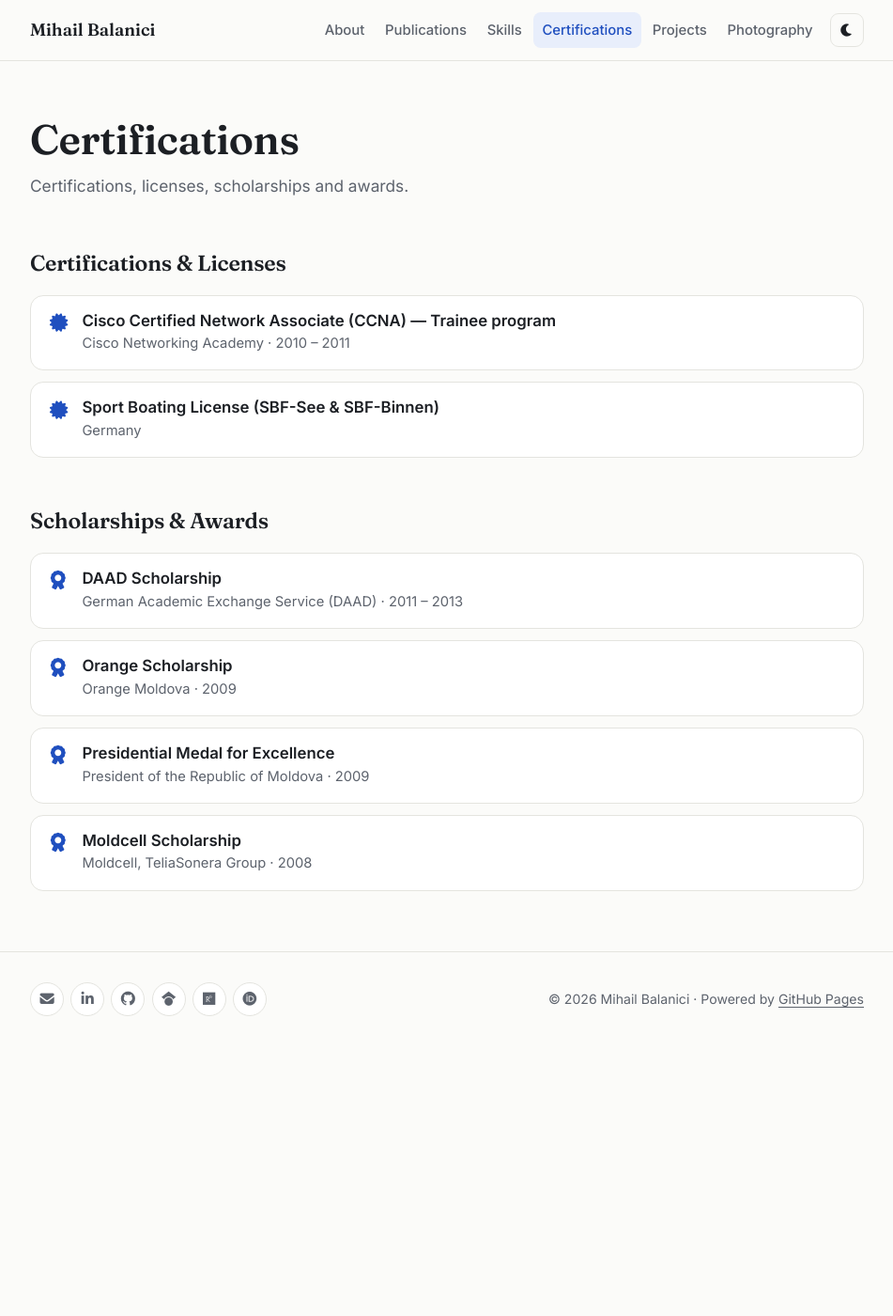
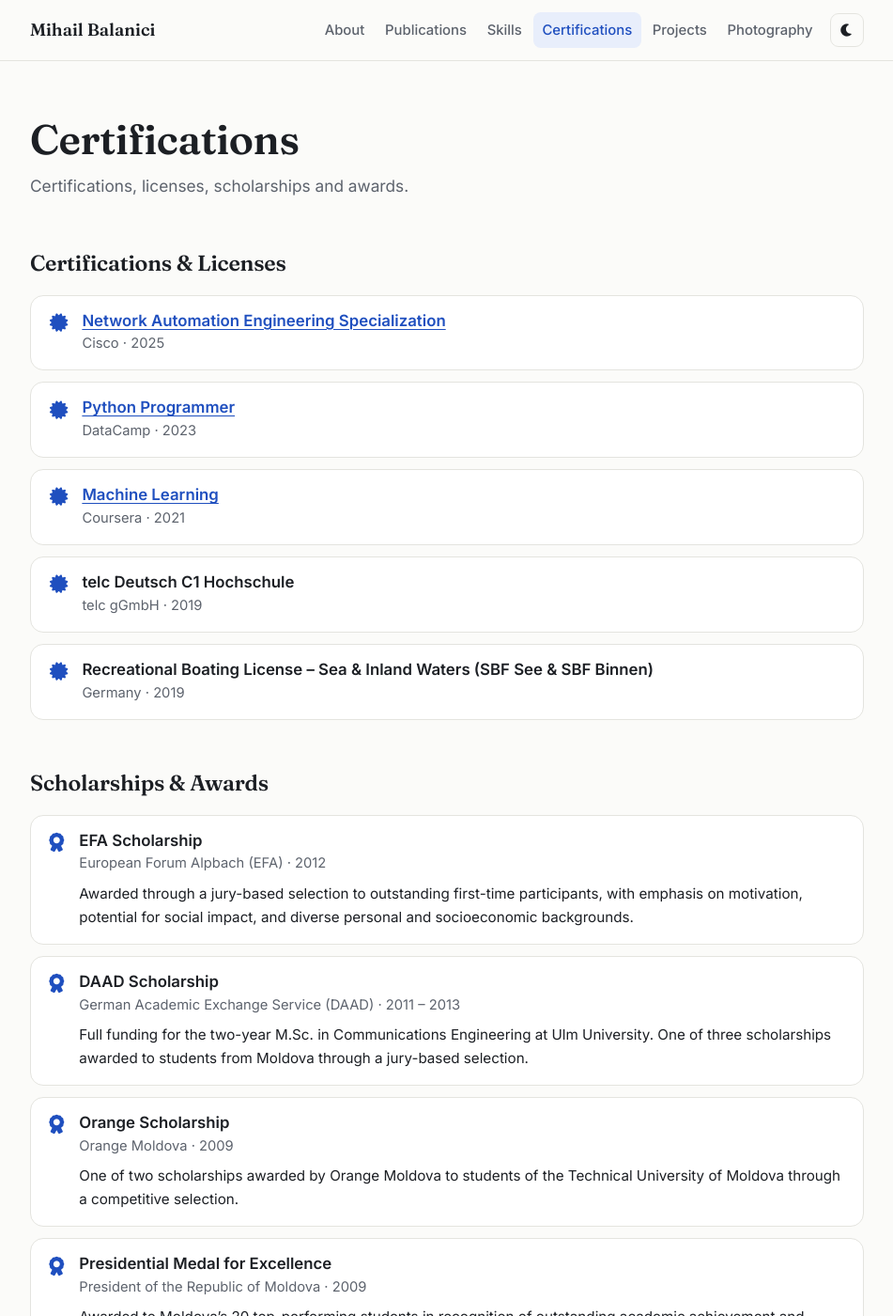
Before and after one commit to mihailbalanici/mihailbalanici.github.io, a Jekyll site: the page built from certifications.html, in a window 1280 px wide and 1400 px high. Shown: the whole window at 94% size, without its empty margins (164-1115 px from the left). Built offline with Jekyll 4.4.1, drawn with Linux system fonts in a browser that asks for light colours; some of the changed text lies outside the part shown.

Commit message:
Update certifications.yml

```diff
--- a/_data/certifications.yml
+++ b/_data/certifications.yml
@@ -1,24 +1,52 @@
 # Add new certifications at the top. Leave url empty if there is no credential link.
 certifications:
-  - name: Cisco Certified Network Associate (CCNA) — Trainee program
-    issuer: Cisco Networking Academy
-    year: 2010 – 2011
+  - name: Network Automation Engineering Specialization
+    issuer: Cisco
+    year: 2025
+    url: "https://www.coursera.org/account/accomplishments/specialization/8D3OAMVXB1E2"
+
+  - name: Python Programmer
+    issuer: DataCamp
+    year: 2023
+    url: "https://www.datacamp.com/completed/statement-of-accomplishment/track/1d54535ee6ad1ca1a3932b1f8e4b40085c30e023"
+
+  - name: Machine Learning
+    issuer: Coursera
+    year: 2021
+    url: "https://www.coursera.org/account/accomplishments/verify/YXX9NJD36HXS"
+
+  - name: telc Deutsch C1 Hochschule
+    issuer: telc gGmbH
+    year: 2019
     url: ""
-  - name: Sport Boating License (SBF-See & SBF-Binnen)
+
+  - name: Recreational Boating License – Sea & Inland Waters (SBF See & SBF Binnen)
     issuer: Germany
-    year: ""
+    year: "2019"
     url: ""
 
 awards:
+  - name: EFA Scholarship
+    issuer: European Forum Alpbach (EFA)
+    year: 2012
+    description: Awarded through a jury-based selection to outstanding first-time participants, with emphasis on motivation, potential for social impact, and diverse personal and socioeconomic backgrounds.
+
   - name: DAAD Scholarship
     issuer: German Academic Exchange Service (DAAD)
     year: 2011 – 2013
+    description: Full funding for the two-year M.Sc. in Communications Engineering at Ulm University. One of three scholarships awarded to students from Moldova through a jury-based selection.
+
   - name: Orange Scholarship
     issuer: Orange Moldova
     year: 2009
+    description: One of two scholarships awarded by Orange Moldova to students of the Technical University of Moldova through a competitive selection.
+
   - name: Presidential Medal for Excellence
     issuer: President of the Republic of Moldova
     year: 2009
+    description: "Awarded to Moldova’s 20 top-performing students in recognition of outstanding academic achievement and extracurricular engagement."
+
   - name: Moldcell Scholarship
-    issuer: Moldcell, TeliaSonera Group
+    issuer: Moldcell (TeliaSonera Group)
     year: 2008
+    description: Awarded through a competitive selection for excellent academic results and active extracurricular involvement.
```
